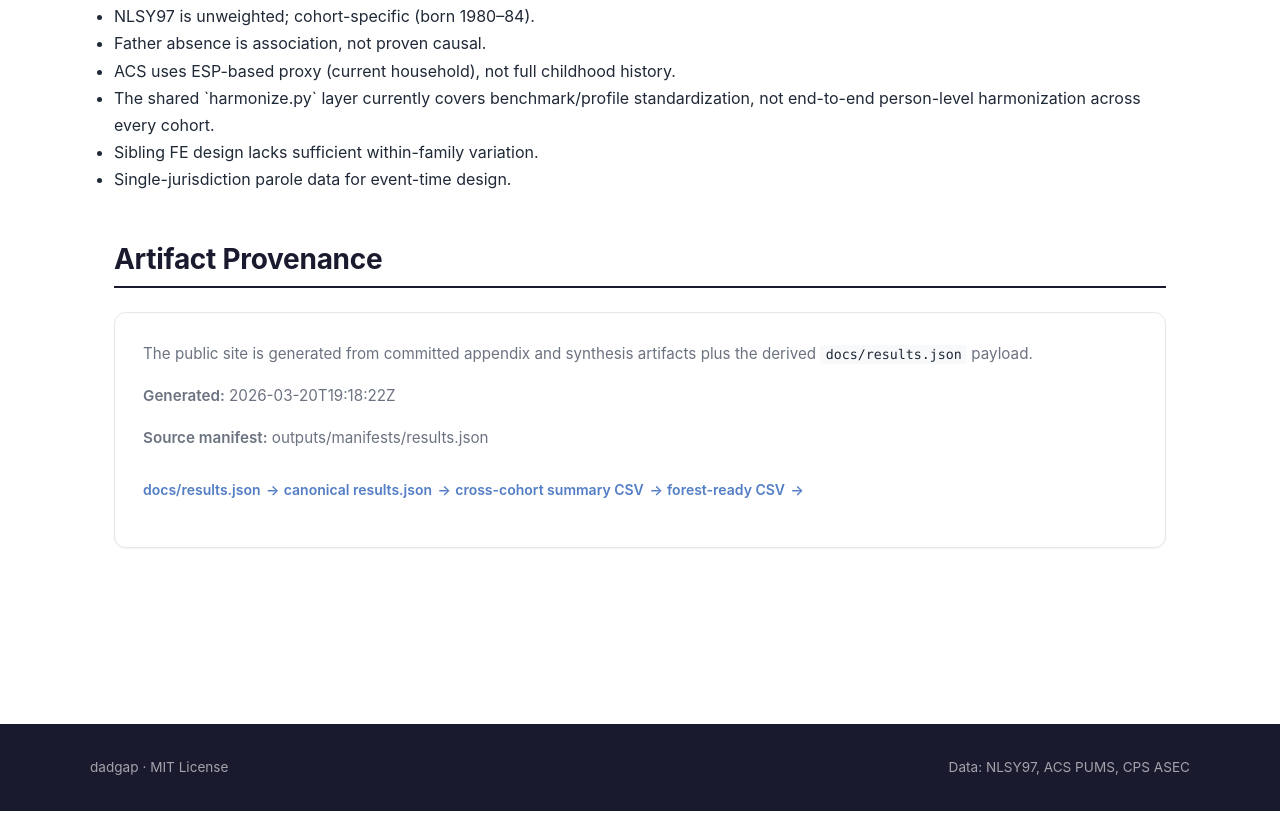
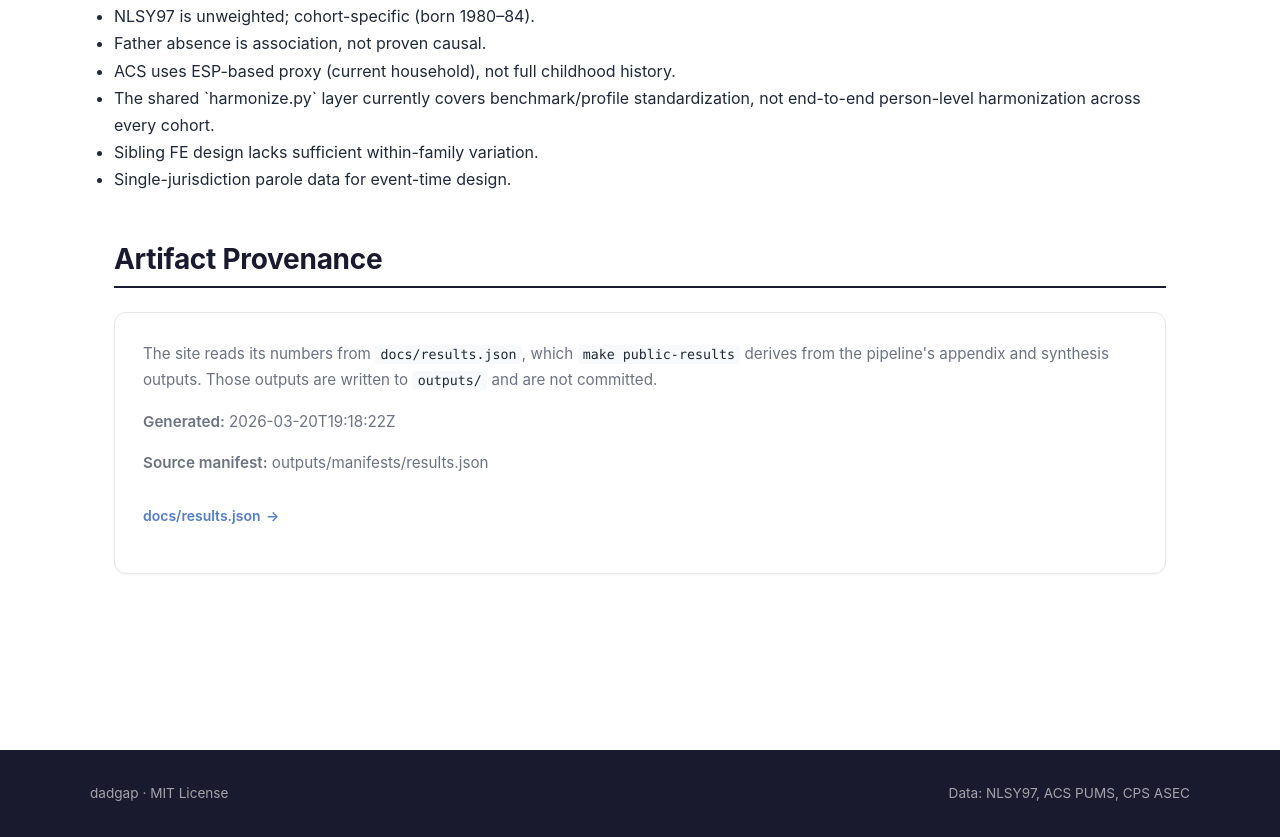
Before and after one commit to smkwray/dadgap, a plain HTML site: page docs/methods.html in a window 1280 px wide. Shown: the part 2113-2950 px from the top of the page. Before the commit the page ends 2924 px from the top, so only its background shows below. Drawn offline with Linux system fonts and the light colour scheme.

Commit message:
Remove dead output links from the site and the design-plan methods doc

```diff
--- a/docs/methods.html
+++ b/docs/methods.html
@@ -189,14 +189,11 @@
     </div>
 
     <div class="card">
-      <p>The public site is generated from committed appendix and synthesis artifacts plus the derived <code>docs/results.json</code> payload.</p>
+      <p>The site reads its numbers from <code>docs/results.json</code>, which <code>make public-results</code> derives from the pipeline's appendix and synthesis outputs. Those outputs are written to <code>outputs/</code> and are not committed.</p>
       <p><strong>Generated:</strong> <span id="methodsGeneratedAt">Loading...</span></p>
       <p><strong>Source manifest:</strong> <span id="methodsSourceManifest">Loading...</span></p>
       <p>
         <a href="results.json" class="card-link">docs/results.json</a>
-        <a href="../outputs/manifests/results.json" class="card-link">canonical results.json</a>
-        <a href="../outputs/manifests/cross_cohort_synthesis_summary.csv" class="card-link">cross-cohort summary CSV</a>
-        <a href="../outputs/manifests/cross_cohort_synthesis_forest_ready.csv" class="card-link">forest-ready CSV</a>
       </p>
     </div>
   </section>
```
Also changed, not shown: docs/index.html (+1 -4 lines), 4 other files.
